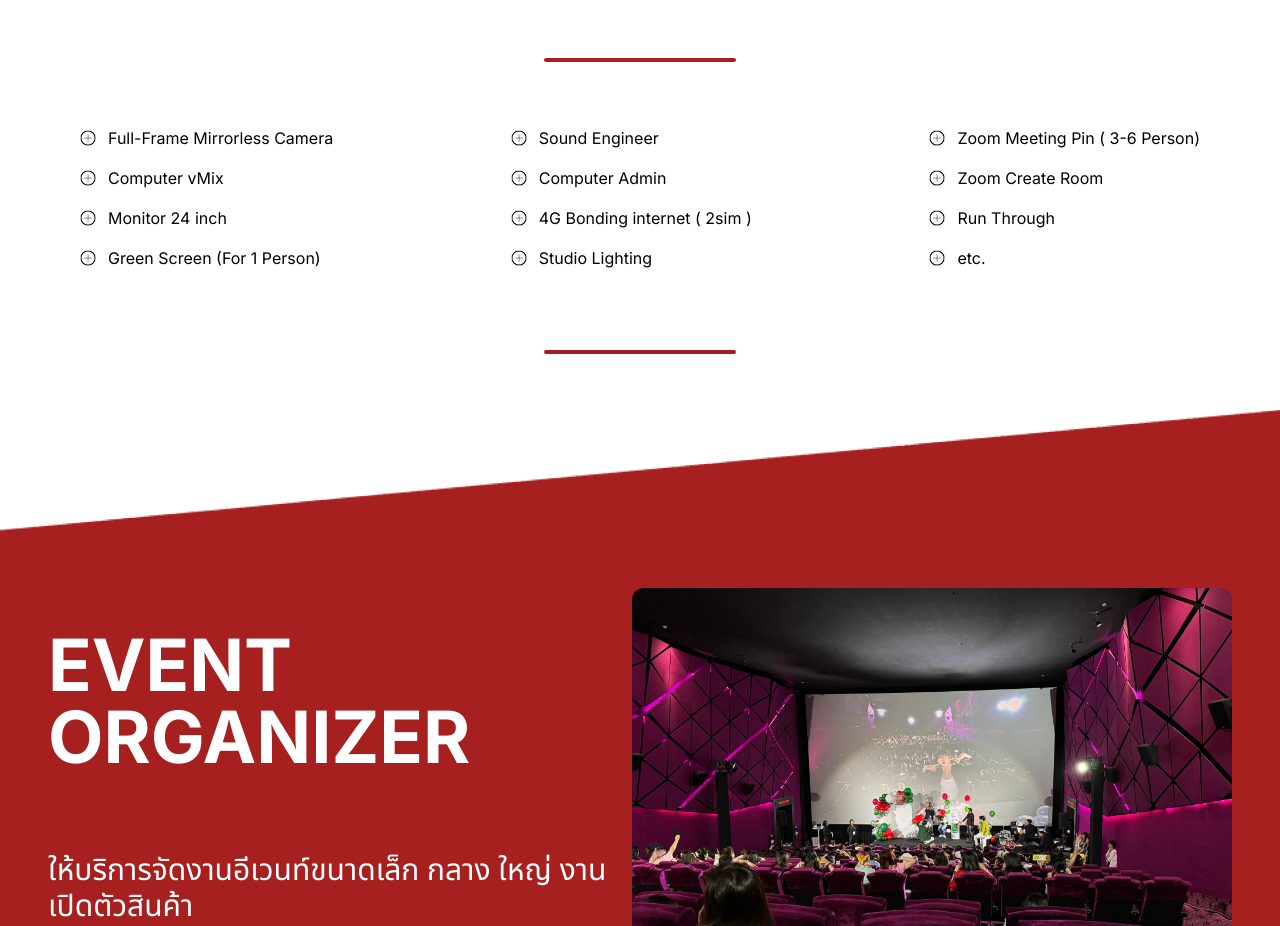
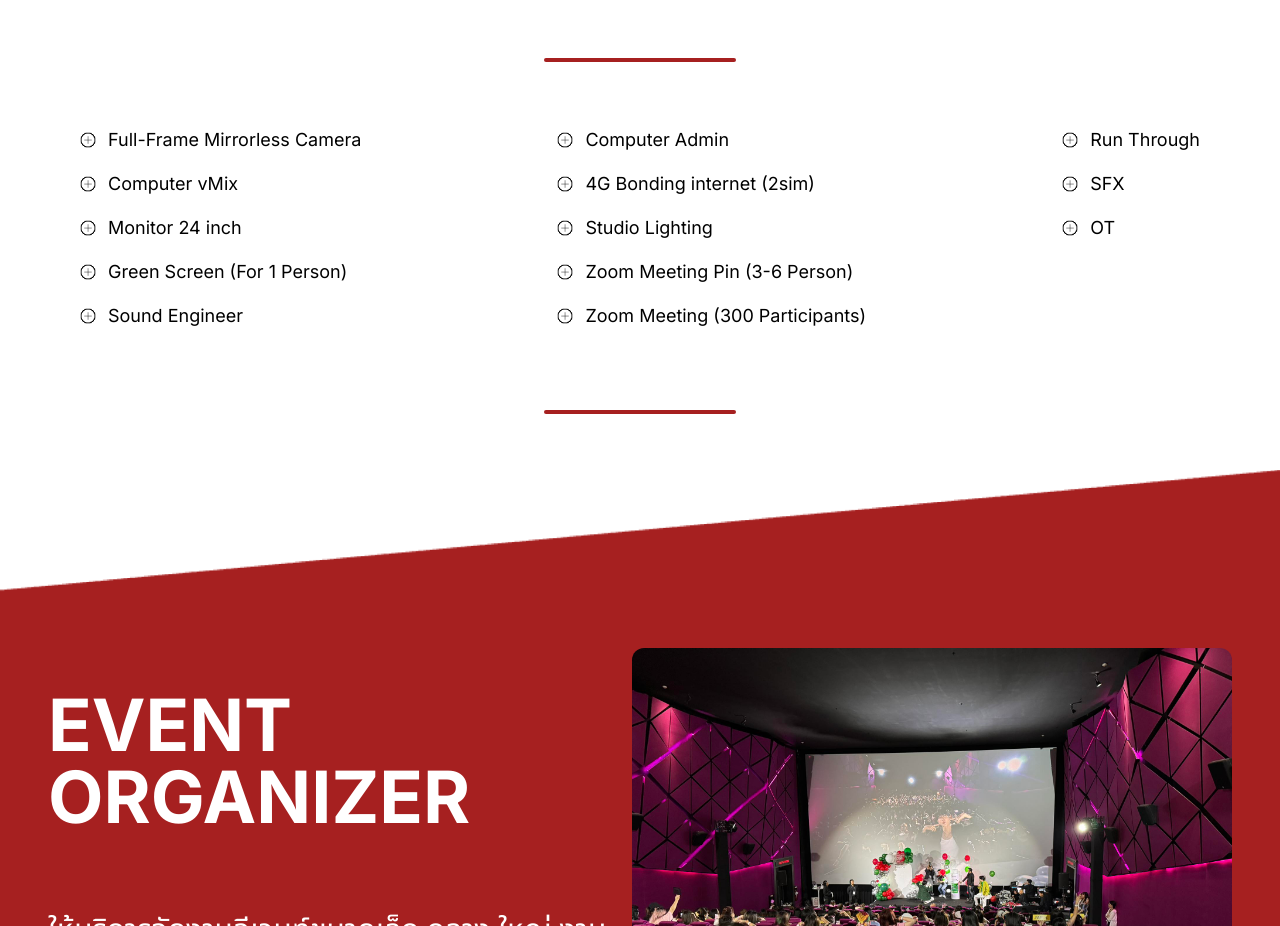
Before and after one commit to LiveEleven/live-eleven-landing-page, a Next.js app: page / in a window 1280 px wide. Shown: the part 8060-8986 px from the top of the page. Built offline with nearby package versions, Linux system fonts and the light colour scheme.

Commit message:
Fix AddOns Styles

```diff
--- a/src/components/AddOnsCol1.js
+++ b/src/components/AddOnsCol1.js
@@ -13,12 +13,14 @@ const AddOnsCol1 = () => {
             alt="Plus"
             className="w-4 h-4"
           />
-          <p className="text-left font-head">Full-Frame Mirrorless Camera</p>
+          <p className="text-left font-head text-sm lg:text-lg">
+            Full-Frame Mirrorless Camera
+          </p>
         </MenuButton>
         <MenuItems>
           <MenuItem>
             <p className="text-sm bg-gray-200 py-1 px-3 w-fit rounded-md">
-              12,000
+              10,000 ฿
             </p>
           </MenuItem>
         </MenuItems>
@@ -32,12 +34,14 @@ const AddOnsCol1 = () => {
             alt="Plus"
             className="w-4 h-4"
           />
-          <p className="text-left font-head">Computer vMix</p>
+          <p className="text-left font-head text-sm lg:text-lg">
+            Computer vMix
+          </p>
         </MenuButton>
         <MenuItems>
           <MenuItem>
             <p className="text-sm bg-gray-200 py-1 px-3 w-fit rounded-md">
-              12,000
+              2,500 ฿
             </p>
           </MenuItem>
         </MenuItems>
@@ -51,12 +55,14 @@ const AddOnsCol1 = () => {
             alt="Plus"
             className="w-4 h-4"
           />
-          <p className="text-left font-head">Monitor 24 inch</p>
+          <p className="text-left font-head text-sm lg:text-lg">
+            Monitor 24 inch
+          </p>
         </MenuButton>
         <MenuItems>
           <MenuItem>
             <p className="text-sm bg-gray-200 py-1 px-3 w-fit rounded-md">
-              12,000
+              1,000 ฿
             </p>
           </MenuItem>
         </MenuItems>
@@ -70,7 +76,30 @@ const AddOnsCol1 = () => {
             alt="Plus"
             className="w-4 h-4"
           />
-          <p className="text-left font-head">Green Screen (For 1 Person)</p>
+          <p className="text-left font-head text-sm lg:text-lg">
+            Green Screen (For 1 Person)
+          </p>
+        </MenuButton>
+        <MenuItems>
+          <MenuItem>
+            <p className="text-sm bg-gray-200 py-1 px-3 w-fit rounded-md">
+              2,500 ฿
+            </p>
+          </MenuItem>
+        </MenuItems>
+      </Menu>
+      <Menu>
+        <MenuButton className="flex items-center gap-3">
+          <Image
+            src="/plus.png"
+            width={50}
+            height={50}
+            alt="Plus"
+            className="w-4 h-4"
+          />
+          <p className="text-left font-head text-sm lg:text-lg">
+            Sound Engineer
+          </p>
         </MenuButton>
         <MenuItems>
           <MenuItem>
--- a/src/components/AddOnsCol3.js
+++ b/src/components/AddOnsCol3.js
@@ -13,12 +13,12 @@ const AddOnsCol3 = () => {
             alt="Plus"
             className="w-4 h-4"
           />
-          <p className="text-left font-head">Zoom Meeting Pin ( 3-6 Person)</p>
+          <p className="text-left font-head text-sm lg:text-lg">Run Through</p>
         </MenuButton>
         <MenuItems>
           <MenuItem>
             <p className="text-sm bg-gray-200 py-1 px-3 w-fit rounded-md">
-              12,000
+              50% ของ Package
             </p>
           </MenuItem>
         </MenuItems>
@@ -32,12 +32,12 @@ const AddOnsCol3 = () => {
             alt="Plus"
             className="w-4 h-4"
           />
-          <p className="text-left font-head">Zoom Create Room</p>
+          <p className="text-left font-head text-sm lg:text-lg">SFX</p>
         </MenuButton>
         <MenuItems>
           <MenuItem>
             <p className="text-sm bg-gray-200 py-1 px-3 w-fit rounded-md">
-              12,000
+              3,500 ฿
             </p>
           </MenuItem>
         </MenuItems>
@@ -51,31 +51,17 @@ const AddOnsCol3 = () => {
             alt="Plus"
             className="w-4 h-4"
           />
-          <p className="text-left font-head">Run Through</p>
+          <p className="text-left font-head text-sm lg:text-lg">OT</p>
         </MenuButton>
-        <MenuItems>
+        <MenuItems className="flex flex-col gap-2">
           <MenuItem>
             <p className="text-sm bg-gray-200 py-1 px-3 w-fit rounded-md">
-              12,000
+              1-3 hrs 3,000 ฿
             </p>
           </MenuItem>
-        </MenuItems>
-      </Menu>
-      <Menu>
-        <MenuButton className="flex items-center gap-3">
-          <Image
-            src="/plus.png"
-            width={50}
-            height={50}
-            alt="Plus"
-            className="w-4 h-4"
-          />
-          <p className="text-left font-head">etc.</p>
-        </MenuButton>
-        <MenuItems>
           <MenuItem>
             <p className="text-sm bg-gray-200 py-1 px-3 w-fit rounded-md">
-              12,000
+              3-6 hrs 5,000 ฿
             </p>
           </MenuItem>
         </MenuItems>
--- a/src/components/AddOnsTablet1.js
+++ b/src/components/AddOnsTablet1.js
@@ -13,7 +13,87 @@ const AddOnsTablet1 = () => {
             alt="Plus"
             className="w-4 h-4"
           />
-          <p className="text-left font-head">Full-Frame Mirrorless Camera</p>
+          <p className="text-left font-head text-md">
+            Full-Frame Mirrorless Camera
+          </p>
+        </MenuButton>
+        <MenuItems>
+          <MenuItem>
+            <p className="text-sm bg-gray-200 py-1 px-3 w-fit rounded-md">
+              10,000 ฿
+            </p>
+          </MenuItem>
+        </MenuItems>
+      </Menu>
+      <Menu>
+        <MenuButton className="flex items-center gap-3">
+          <Image
+            src="/plus.png"
+            width={50}
+            height={50}
+            alt="Plus"
+            className="w-4 h-4"
+          />
+          <p className="text-left font-head text-md">Computer vMix</p>
+        </MenuButton>
+        <MenuItems>
+          <MenuItem>
+            <p className="text-sm bg-gray-200 py-1 px-3 w-fit rounded-md">
+              2,500 ฿
+            </p>
+          </MenuItem>
+        </MenuItems>
+      </Menu>
+      <Menu>
+        <MenuButton className="flex items-center gap-3">
+          <Image
+            src="/plus.png"
+            width={50}
+            height={50}
+            alt="Plus"
+            className="w-4 h-4"
+          />
+          <p className="text-left font-head text-md">Monitor 24 inch</p>
+        </MenuButton>
+        <MenuItems>
+          <MenuItem>
+            <p className="text-sm bg-gray-200 py-1 px-3 w-fit rounded-md">
+              1,000 ฿
+            </p>
+          </MenuItem>
+        </MenuItems>
+      </Menu>
+      <Menu>
+        <MenuButton className="flex items-center gap-3">
+          <Image
+            src="/plus.png"
+            width={50}
+            height={50}
+            alt="Plus"
+            className="w-4 h-4"
+          />
+          <p className="text-left font-head text-md">
+            Green Screen (For 1 Person)
+          </p>
+        </MenuButton>
+        <MenuItems>
+          <MenuItem>
+            <p className="text-sm bg-gray-200 py-1 px-3 w-fit rounded-md">
+              2,500 ฿
+            </p>
+          </MenuItem>
+        </MenuItems>
+      </Menu>
+      <Menu>
+        <MenuButton className="flex items-center gap-3">
+          <Image
+            src="/plus.png"
+            width={50}
+            height={50}
+            alt="Plus"
+            className="w-4 h-4"
+          />
+          <p className="text-left font-head text-md">Sound Engineer</p>
         </MenuButton>
         <MenuItems>
           <MenuItem>
@@ -32,12 +112,12 @@ const AddOnsTablet1 = () => {
             alt="Plus"
             className="w-4 h-4"
           />
-          <p className="text-left font-head">Computer vMix</p>
+          <p className="text-left font-head text-md">Computer Admin</p>
         </MenuButton>
         <MenuItems>
           <MenuItem>
             <p className="text-sm bg-gray-200 py-1 px-3 w-fit rounded-md">
-              12,000
+              1,500 ฿
             </p>
           </MenuItem>
         </MenuItems>
@@ -51,69 +131,14 @@ const AddOnsTablet1 = () => {
             alt="Plus"
             className="w-4 h-4"
           />
-          <p className="text-left font-head">Monitor 24 inch</p>
+          <p className="text-left font-head text-md">
+            4G Bonding internet (2sim)
+          </p>
         </MenuButton>
         <MenuItems>
           <MenuItem>
             <p className="text-sm bg-gray-200 py-1 px-3 w-fit rounded-md">
-              12,000
-            </p>
-          </MenuItem>
-        </MenuItems>
-      </Menu>
-      <Menu>
-        <MenuButton className="flex items-center gap-3">
-          <Image
-            src="/plus.png"
-            width={50}
-            height={50}
-            alt="Plus"
-            className="w-4 h-4"
-          />
-          <p className="text-left font-head">Green Screen (For 1 Person)</p>
-        </MenuButton>
-        <MenuItems>
-          <MenuItem>
-            <p className="text-sm bg-gray-200 py-1 px-3 w-fit rounded-md">
-              12,000
-            </p>
-          </MenuItem>
-        </MenuItems>
-      </Menu>
-      <Menu>
-        <MenuButton className="flex items-center gap-3">
-          <Image
-            src="/plus.png"
-            width={50}
-            height={50}
-            alt="Plus"
-            className="w-4 h-4"
-          />
-          <p className="text-left font-head">Sound Engineer</p>
-        </MenuButton>
-        <MenuItems>
-          <MenuItem>
-            <p className="text-sm bg-gray-200 py-1 px-3 w-fit rounded-md">
-              12,000
-            </p>
-          </MenuItem>
-        </MenuItems>
-      </Menu>
-      <Menu>
-        <MenuButton className="flex items-center gap-3">
-          <Image
-            src="/plus.png"
-            width={50}
-            height={50}
-            alt="Plus"
-            className="w-4 h-4"
-          />
-          <p className="text-left font-head">Computer Admin</p>
-        </MenuButton>
-        <MenuItems>
-          <MenuItem>
-            <p className="text-sm bg-gray-200 py-1 px-3 w-fit rounded-md">
-              12,000
+              5,000 ฿
             </p>
           </MenuItem>
         </MenuItems>
--- a/src/components/AddOnsTablet2.js
+++ b/src/components/AddOnsTablet2.js
@@ -13,7 +13,49 @@ const AddOnsTablet2 = () => {
             alt="Plus"
             className="w-4 h-4"
           />
-          <p className="text-left font-head">4G Bonding internet ( 2sim )</p>
+          <p className="text-left font-head text-md">Studio Lighting</p>
+        </MenuButton>
+        <MenuItems>
+          <MenuItem>
+            <p className="text-sm bg-gray-200 py-1 px-3 w-fit rounded-md">
+              2,000 ฿
+            </p>
+          </MenuItem>
+        </MenuItems>
+      </Menu>
+      <Menu>
+        <MenuButton className="flex items-center gap-3">
+          <Image
+            src="/plus.png"
+            width={50}
+            height={50}
+            alt="Plus"
+            className="w-4 h-4"
+          />
+          <p className="text-left font-head text-md">
+            Zoom Meeting Pin (3-6 Person)
+          </p>
+        </MenuButton>
+        <MenuItems>
+          <MenuItem>
+            <p className="text-sm bg-gray-200 py-1 px-3 w-fit rounded-md">
+              3,000 ฿
+            </p>
+          </MenuItem>
+        </MenuItems>
+      </Menu>
+      <Menu>
+        <MenuButton className="flex items-center gap-3">
+          <Image
+            src="/plus.png"
+            width={50}
+            height={50}
+            alt="Plus"
+            className="w-4 h-4"
+          />
+          <p className="text-left font-head text-md">
+            Zoom Meeting (300 Participants)
+          </p>
         </MenuButton>
         <MenuItems>
           <MenuItem>
@@ -32,12 +74,12 @@ const AddOnsTablet2 = () => {
             alt="Plus"
             className="w-4 h-4"
           />
-          <p className="text-left font-head">Studio Lighting</p>
+          <p className="text-left font-head text-md">Run Through</p>
         </MenuButton>
         <MenuItems>
           <MenuItem>
             <p className="text-sm bg-gray-200 py-1 px-3 w-fit rounded-md">
-              12,000
+              50% ของ Package
             </p>
           </MenuItem>
         </MenuItems>
@@ -51,12 +93,12 @@ const AddOnsTablet2 = () => {
             alt="Plus"
             className="w-4 h-4"
           />
-          <p className="text-left font-head">Zoom Meeting Pin ( 3-6 Person)</p>
+          <p className="text-left font-head text-md">SFX</p>
         </MenuButton>
         <MenuItems>
           <MenuItem>
             <p className="text-sm bg-gray-200 py-1 px-3 w-fit rounded-md">
-              12,000
+              3,500 ฿
             </p>
           </MenuItem>
         </MenuItems>
@@ -70,50 +112,17 @@ const AddOnsTablet2 = () => {
             alt="Plus"
             className="w-4 h-4"
           />
-          <p className="text-left font-head">Zoom Create Room</p>
+          <p className="text-left font-head text-md">OT</p>
         </MenuButton>
-        <MenuItems>
+        <MenuItems className="flex flex-col gap-2">
           <MenuItem>
             <p className="text-sm bg-gray-200 py-1 px-3 w-fit rounded-md">
-              12,000
+              1-3 hrs 3,000 ฿
             </p>
           </MenuItem>
-        </MenuItems>
-      </Menu>
-      <Menu>
-        <MenuButton className="flex items-center gap-3">
-          <Image
-            src="/plus.png"
-            width={50}
-            height={50}
-            alt="Plus"
-            className="w-4 h-4"
-          />
-          <p className="text-left font-head">Run Through</p>
-        </MenuButton>
-        <MenuItems>
           <MenuItem>
             <p className="text-sm bg-gray-200 py-1 px-3 w-fit rounded-md">
-              12,000
-            </p>
-          </MenuItem>
-        </MenuItems>
-      </Menu>
-      <Menu>
-        <MenuButton className="flex items-center gap-3">
-          <Image
-            src="/plus.png"
-            width={50}
-            height={50}
-            alt="Plus"
-            className="w-4 h-4"
-          />
-          <p className="text-left font-head">etc.</p>
-        </MenuButton>
-        <MenuItems>
-          <MenuItem>
-            <p className="text-sm bg-gray-200 py-1 px-3 w-fit rounded-md">
-              12,000
+              3-6 hrs 5,000 ฿
             </p>
           </MenuItem>
         </MenuItems>
--- a/src/components/AddonsCol2.js
+++ b/src/components/AddonsCol2.js
@@ -13,12 +13,14 @@ const AddOnsCol2 = () => {
             alt="Plus"
             className="w-4 h-4"
           />
-          <p className="text-left font-head">Sound Engineer</p>
+          <p className="text-left font-head text-sm lg:text-lg">
+            Computer Admin
+          </p>
         </MenuButton>
         <MenuItems>
           <MenuItem>
             <p className="text-sm bg-gray-200 py-1 px-3 w-fit rounded-md">
-              12,000
+              1,500 ฿
             </p>
           </MenuItem>
         </MenuItems>
@@ -32,12 +34,14 @@ const AddOnsCol2 = () => {
             alt="Plus"
             className="w-4 h-4"
           />
-          <p className="text-left font-head">Computer Admin</p>
+          <p className="text-left font-head text-sm lg:text-lg">
+            4G Bonding internet (2sim)
+          </p>
         </MenuButton>
         <MenuItems>
           <MenuItem>
             <p className="text-sm bg-gray-200 py-1 px-3 w-fit rounded-md">
-              12,000
+              5,000 ฿
             </p>
           </MenuItem>
         </MenuItems>
@@ -51,12 +55,14 @@ const AddOnsCol2 = () => {
             alt="Plus"
             className="w-4 h-4"
           />
-          <p className="text-left font-head">4G Bonding internet ( 2sim )</p>
+          <p className="text-left font-head text-sm lg:text-lg">
+            Studio Lighting
+          </p>
         </MenuButton>
         <MenuItems>
           <MenuItem>
             <p className="text-sm bg-gray-200 py-1 px-3 w-fit rounded-md">
-              12,000
+              2,000 ฿
             </p>
           </MenuItem>
         </MenuItems>
@@ -70,7 +76,30 @@ const AddOnsCol2 = () => {
             alt="Plus"
             className="w-4 h-4"
           />
-          <p className="text-left font-head">Studio Lighting</p>
+          <p className="text-left font-head text-sm lg:text-lg">
+            Zoom Meeting Pin (3-6 Person)
+          </p>
+        </MenuButton>
+        <MenuItems>
+          <MenuItem>
+            <p className="text-sm bg-gray-200 py-1 px-3 w-fit rounded-md">
+              3,000 ฿
+            </p>
+          </MenuItem>
+        </MenuItems>
+      </Menu>
+      <Menu>
+        <MenuButton className="flex items-center gap-3">
+          <Image
+            src="/plus.png"
+            width={50}
+            height={50}
+            alt="Plus"
+            className="w-4 h-4"
+          />
+          <p className="text-left font-head text-sm lg:text-lg">
+            Zoom Meeting (300 Participants)
+          </p>
         </MenuButton>
         <MenuItems>
           <MenuItem>
```
